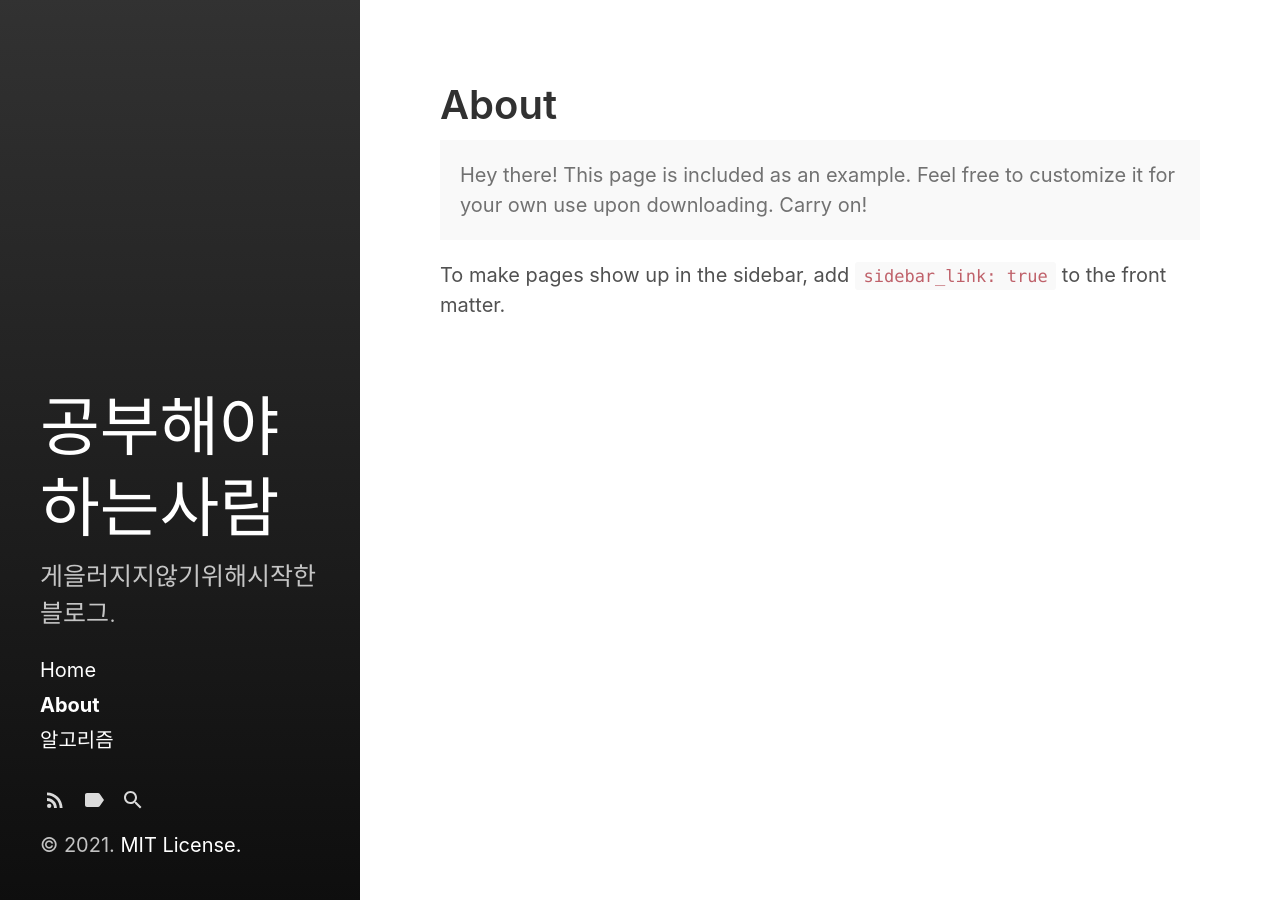
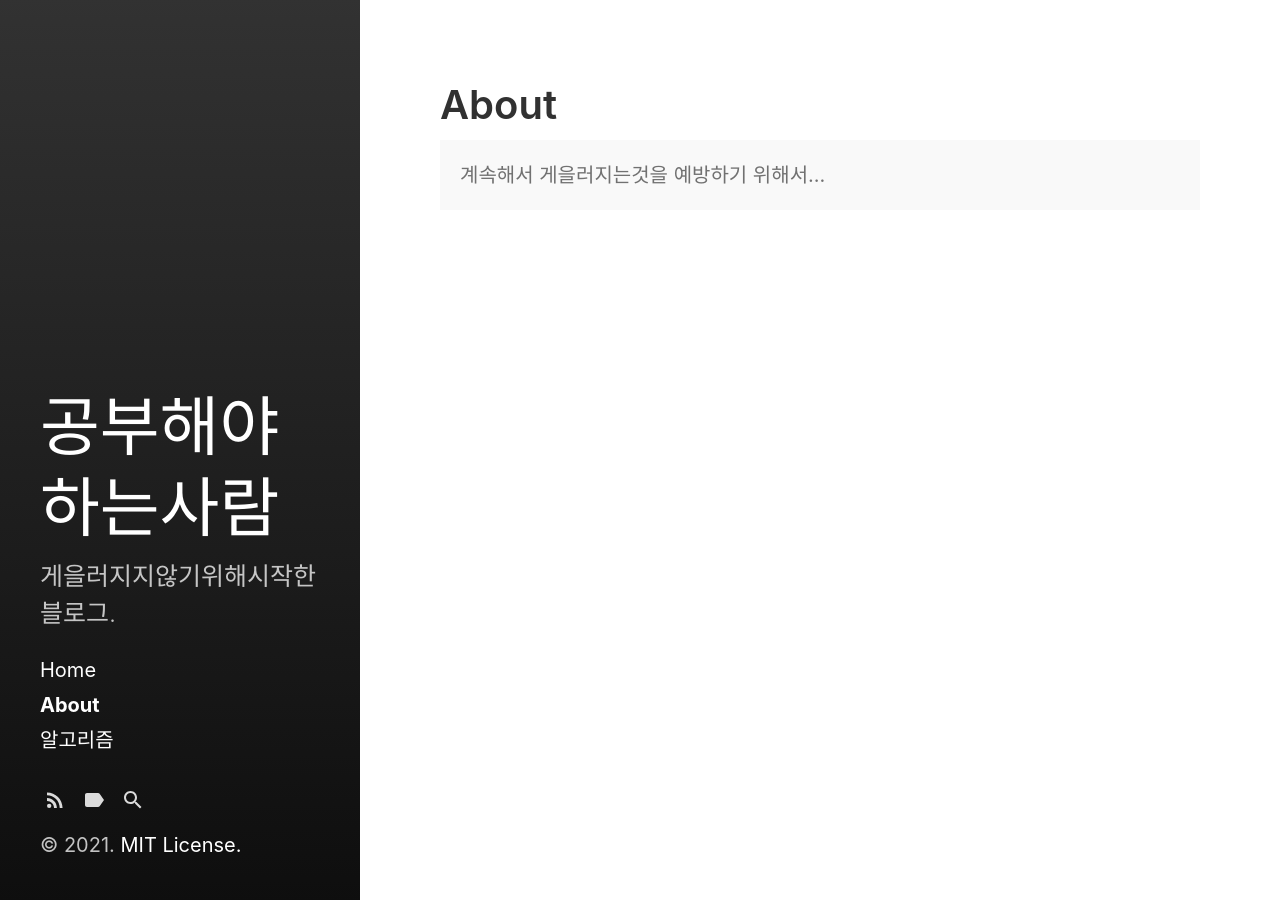
Before and after one commit to SongKingSilver/SongKingSilver.github.io, a Jekyll site: the page built from about.md, in a window 1280 px wide. Built offline with Jekyll 4.4.1, drawn with Linux system fonts in a browser that asks for light colours.

Commit message:
Update about.md

```diff
--- a/about.md
+++ b/about.md
@@ -5,9 +5,5 @@ sidebar_link: true
 ---
 
 <p class="message">
-  Hey there! This page is included as an example. Feel free to customize it
-  for your own use upon downloading. Carry on!
+  계속해서 게을러지는것을 예방하기 위해서...
 </p>
-
-To make pages show up in the sidebar, add `sidebar_link: true` to the front
-matter.
```
